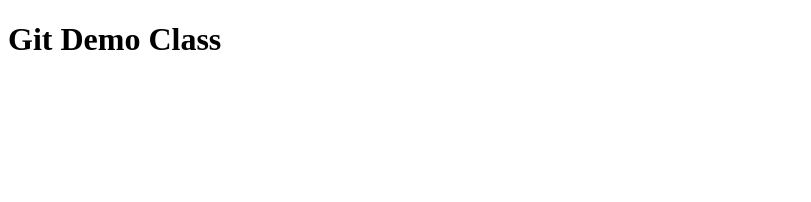
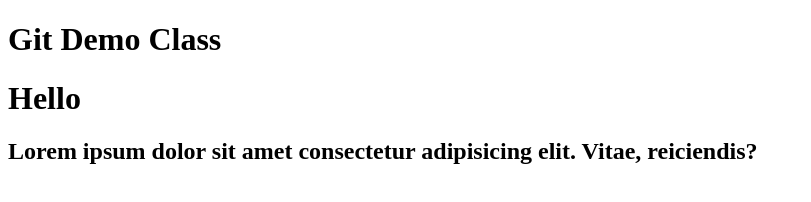
Before and after one commit to AmarRajanMishra/Git-Tutorial, a plain HTML site: page index.html in a window 1280 px wide. Shown: the whole page, without its empty margins (0-811 px from the left). Drawn offline with Linux system fonts and the light colour scheme.

Commit message:
Added some changes

```diff
--- a/index.html
+++ b/index.html
@@ -7,5 +7,7 @@
 </head>
 <body>
     <h1>Git Demo Class</h1>
+    <h1>Hello</h1>
+    <h2>Lorem ipsum dolor sit amet consectetur adipisicing elit. Vitae, reiciendis?</h2>
 </body>
 </html>
```
